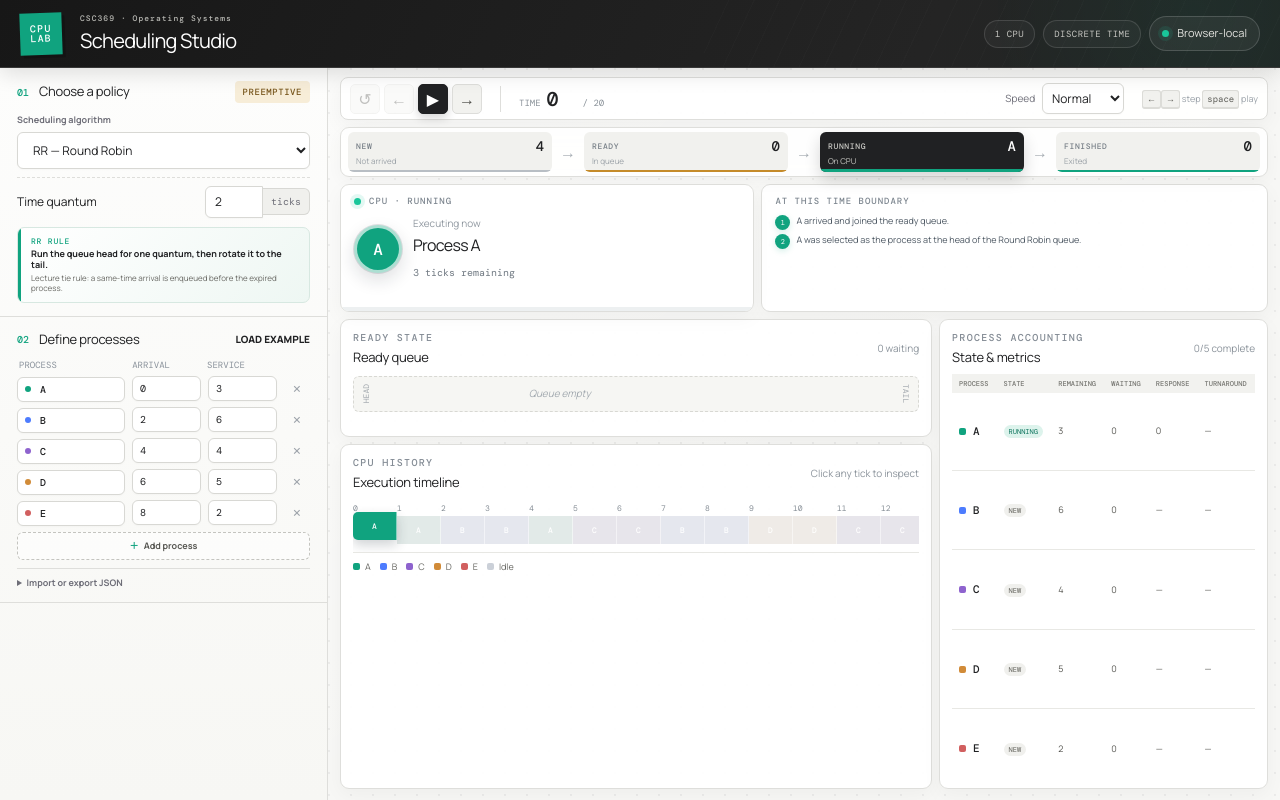
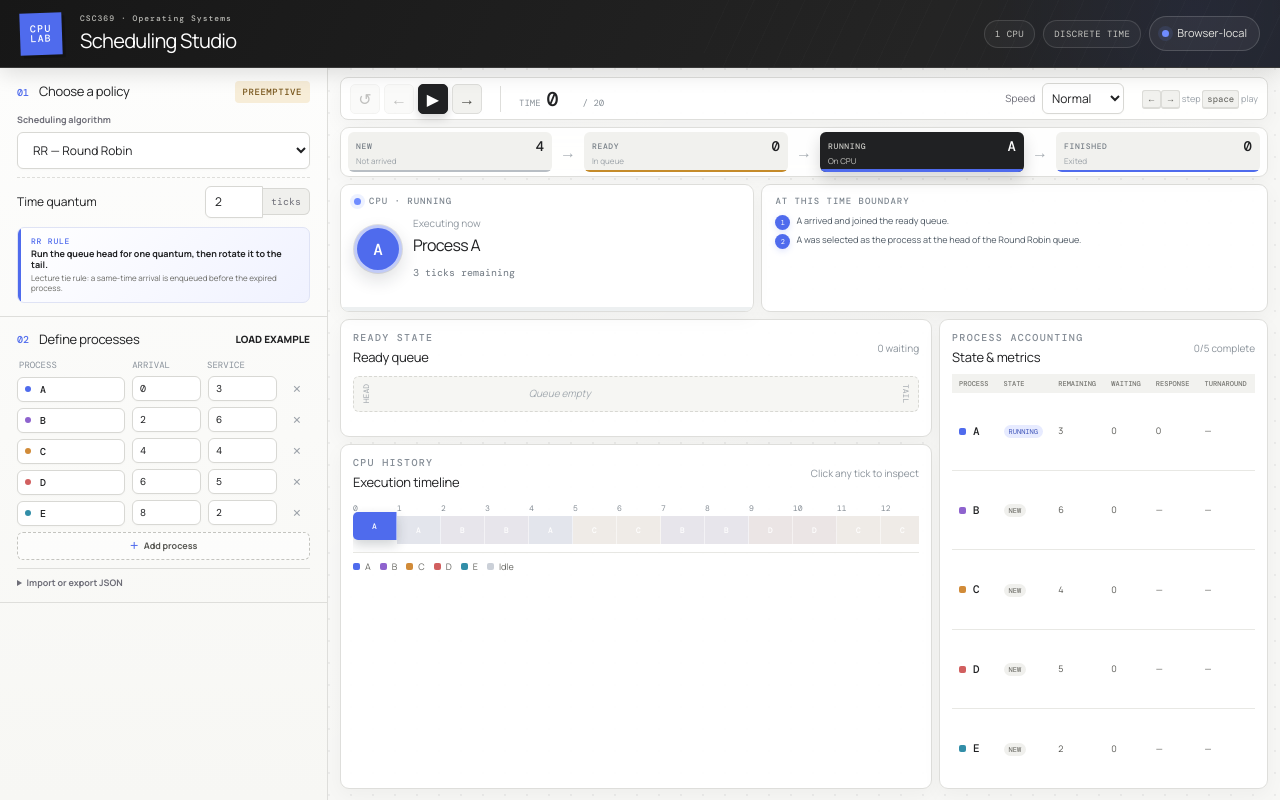
Before and after one commit to anshag01/csc369-scheduling-studio, a Next.js app: page / in a window 1280 px wide. Built offline with nearby package versions, Linux system fonts and the light colour scheme.

Commit message:
Replace green accents with cobalt

```diff
--- a/app/SchedulingLab.tsx
+++ b/app/SchedulingLab.tsx
@@ -3,7 +3,7 @@
 import { useEffect, useMemo, useState } from "react";
 import { Algorithm, ProcessDefinition, simulate, validateProcesses } from "../lib/simulator";
 
-const palette = ["#10a37f", "#4d7cfe", "#8e63ce", "#d18b38", "#d15f5f", "#328ea8"];
+const palette = ["#4f6bed", "#8e63ce", "#d18b38", "#d15f5f", "#328ea8", "#667085"];
 const exampleProcesses: ProcessDefinition[] = [
   { id: "A", arrivalTime: 0, serviceTime: 3, color: palette[0] },
   { id: "B", arrivalTime: 2, serviceTime: 6, color: palette[1] },
--- a/app/globals.css
+++ b/app/globals.css
@@ -7,8 +7,9 @@
   --paper: #f7f7f5;
   --panel: #fbfbfa;
   --navy: #202123;
-  --green: #10a37f;
-  --orange: #10a37f;
+  --accent: #4f6bed;
+  --green: var(--accent);
+  --orange: var(--accent);
   --indigo: #202123;
   --amber: #c58b2a;
   --soft: #f1f1ee;
@@ -19,11 +20,11 @@ html { background: var(--paper); }
 body { margin: 0; color: var(--ink); background: var(--paper); font-family: var(--font-manrope), Arial, sans-serif; }
 button, input, select, textarea { font: inherit; }
 button, select { cursor: pointer; }
-button:focus-visible, input:focus-visible, select:focus-visible, textarea:focus-visible, summary:focus-visible { outline: 3px solid rgba(16, 163, 127, .24); outline-offset: 2px; }
+button:focus-visible, input:focus-visible, select:focus-visible, textarea:focus-visible, summary:focus-visible { outline: 3px solid rgba(79, 107, 237, .24); outline-offset: 2px; }
 
 .app-shell { min-height: 100vh; }
-.topbar { position: relative; min-height: 86px; display: flex; align-items: center; gap: 18px; padding: 14px 28px; overflow: hidden; color: #fff; background: linear-gradient(115deg, #171717 0%, #242424 72%, #1f2926 125%); border-bottom: 1px solid #383838; box-shadow: 0 6px 20px rgba(0, 0, 0, .12); }
-.topbar::after { content: ""; position: absolute; inset: 0 0 0 auto; width: 45%; pointer-events: none; opacity: .38; background: radial-gradient(circle at 85% 15%, rgba(16, 163, 127, .18), transparent 42%), repeating-linear-gradient(115deg, transparent 0 22px, rgba(255,255,255,.045) 22px 23px); }
+.topbar { position: relative; min-height: 86px; display: flex; align-items: center; gap: 18px; padding: 14px 28px; overflow: hidden; color: #fff; background: linear-gradient(115deg, #171717 0%, #242424 72%, #222631 125%); border-bottom: 1px solid #383838; box-shadow: 0 6px 20px rgba(0, 0, 0, .12); }
+.topbar::after { content: ""; position: absolute; inset: 0 0 0 auto; width: 45%; pointer-events: none; opacity: .38; background: radial-gradient(circle at 85% 15%, rgba(79, 107, 237, .18), transparent 42%), repeating-linear-gradient(115deg, transparent 0 22px, rgba(255,255,255,.045) 22px 23px); }
 .brand-mark { width: 52px; height: 52px; display: grid; place-content: center; background: var(--green); font-family: var(--font-dm-mono), monospace; font-size: 12px; line-height: 1.05; font-weight: 500; letter-spacing: .12em; text-align: center; transform: rotate(-2deg); box-shadow: 4px 4px 0 rgba(0, 0, 0, .3); }
 .brand-mark span { display: block; }
 .brand-copy h1 { margin: 2px 0 0; font-size: 24px; letter-spacing: -.035em; }
@@ -32,7 +33,7 @@ button:focus-visible, input:focus-visible, select:focus-visible, textarea:focus-
 .scope-badges { position: relative; z-index: 1; margin-left: auto; display: flex; align-items: center; gap: 8px; }
 .scope-badges > span { padding: 7px 10px; color: #c7c7c2; background: rgba(255,255,255,.035); border: 1px solid rgba(255,255,255,.13); border-radius: 999px; font: 9px var(--font-dm-mono), monospace; text-transform: uppercase; letter-spacing: .05em; }
 .local-badge { display: flex; align-items: center; gap: 8px; padding: 8px 12px; background: rgba(255,255,255,.05); border: 1px solid rgba(255,255,255,.16); border-radius: 999px; color: #e5e5e1; font-size: 11px; }
-.status-dot, .live-dot { width: 7px; height: 7px; display: inline-block; border-radius: 50%; background: #19c69a; box-shadow: 0 0 0 4px rgba(25,198,154,.12); }
+.status-dot, .live-dot { width: 7px; height: 7px; display: inline-block; border-radius: 50%; background: #6f8cff; box-shadow: 0 0 0 4px rgba(111,140,255,.12); }
 
 .workspace { display: grid; grid-template-columns: 360px minmax(0, 1fr); min-height: calc(100vh - 130px); }
 .setup-panel { background: linear-gradient(180deg, #fdfdfc 0%, #f7f7f4 100%); border-right: 1px solid var(--line); }
@@ -43,7 +44,7 @@ button:focus-visible, input:focus-visible, select:focus-visible, textarea:focus-
 .step-number { font: 500 10px var(--font-dm-mono), monospace; color: var(--orange); }
 .policy-badge { padding: 5px 8px; border-radius: 4px; font: 500 9px var(--font-dm-mono), monospace; text-transform: uppercase; letter-spacing: .06em; }
 .policy-badge.preemptive { color: #77551b; background: #f7edd8; }
-.policy-badge.non-preemptive { color: #08735a; background: #e1f3ed; }
+.policy-badge.non-preemptive { color: #3d53b8; background: #e8ecff; }
 .field-label { display: block; margin: 0 0 7px; color: var(--muted); font-size: 11px; font-weight: 700; }
 select, input, textarea { color: var(--ink); background: #fff; border: 1px solid #d8d8d4; border-radius: 6px; box-shadow: 0 1px 2px rgba(0, 0, 0, .025); }
 select:hover, input:hover, textarea:hover { border-color: #bdbdb8; }
@@ -56,7 +57,7 @@ input { min-width: 0; padding: 8px 9px; }
 .mlfq-settings { margin-top: 14px; padding-top: 14px; border-top: 1px dashed var(--line); }
 .mlfq-settings label { display: grid; grid-template-columns: 28px 1fr 36px; align-items: center; gap: 7px; margin-top: 7px; color: var(--muted); font: 11px var(--font-dm-mono), monospace; }
 .mlfq-settings input { width: 100%; padding: 6px 8px; }
-.policy-note { position: relative; margin-top: 16px; padding: 13px 14px 13px 16px; overflow: hidden; background: linear-gradient(135deg, #fff 0%, #eef7f3 100%); border: 1px solid #d7e8e1; border-radius: 7px; }
+.policy-note { position: relative; margin-top: 16px; padding: 13px 14px 13px 16px; overflow: hidden; background: linear-gradient(135deg, #fff 0%, #f0f2ff 100%); border: 1px solid #dfe3f5; border-radius: 7px; }
 .policy-note::before { content: ""; position: absolute; inset: 0 auto 0 0; width: 3px; background: var(--orange); }
 .policy-note > span { display: block; margin-bottom: 5px; color: var(--orange); font: 500 8px var(--font-dm-mono), monospace; text-transform: uppercase; letter-spacing: .1em; }
 .policy-note strong { display: block; font-size: 11px; line-height: 1.45; }
@@ -73,7 +74,7 @@ input { min-width: 0; padding: 8px 9px; }
 .remove-button { height: 30px; padding: 0; color: #9ba1a8; background: transparent; border: 0; font-size: 20px; }
 .remove-button:hover { color: #d84f45; }
 .add-button { width: 100%; margin-top: 10px; padding: 9px; color: #595954; background: rgba(255,255,255,.52); border: 1px dashed #c4c4bf; border-radius: 6px; font-size: 11px; font-weight: 700; }
-.add-button:hover { color: #08735a; background: #edf7f3; border-color: #89bbae; }
+.add-button:hover { color: #3d53b8; background: #eef1ff; border-color: #a9b4ed; }
 .add-button span { margin-right: 5px; color: var(--orange); }
 .validation-message { margin: 9px 0 0; color: #b23b34; font-size: 11px; }
 .json-panel { margin-top: 16px; padding-top: 12px; border-top: 1px solid var(--line); }
@@ -126,7 +127,7 @@ kbd { padding: 2px 4px; color: #5d5d58; background: #f1f1ee; border: 1px solid #
 .event-card { min-height: 172px; padding: 18px 20px; }
 .event-list { display: grid; gap: 8px; margin-top: 15px; }
 .event-list p { display: flex; align-items: flex-start; gap: 9px; margin: 0; color: #4d5863; font-size: 11px; line-height: 1.4; }
-.event-list p > span { width: 18px; height: 18px; flex: 0 0 auto; display: grid; place-items: center; color: #fff; background: var(--green); border-radius: 50%; box-shadow: 0 2px 6px rgba(16,163,127,.18); font: 9px var(--font-dm-mono), monospace; }
+.event-list p > span { width: 18px; height: 18px; flex: 0 0 auto; display: grid; place-items: center; color: #fff; background: var(--accent); border-radius: 50%; box-shadow: 0 2px 6px rgba(79,107,237,.18); font: 9px var(--font-dm-mono), monospace; }
 .event-list .muted-event { color: #949ba2; }
 
 .card-surface { margin-top: 16px; padding: 19px 20px; }
@@ -169,7 +170,7 @@ td { padding: 9px 10px; border-bottom: 1px solid #e8e8e4; color: #565651; }
 td:first-child { color: var(--ink); font: 500 11px var(--font-dm-mono), monospace; }
 td:first-child i { margin-right: 7px; }
 .state-pill { padding: 3px 6px; border-radius: 999px; font: 8px var(--font-dm-mono), monospace; text-transform: uppercase; }
-.state-pill.running { color: #08715a; background: #ddf3ec; }
+.state-pill.running { color: #3d53b8; background: #e7ebff; }
 .state-pill.ready { color: #75551d; background: #f6ecd8; }
 .state-pill.finished { color: #555550; background: #e9e9e6; }
 .state-pill.new { color: #5f5f59; background: #f0f0ed; }
```
